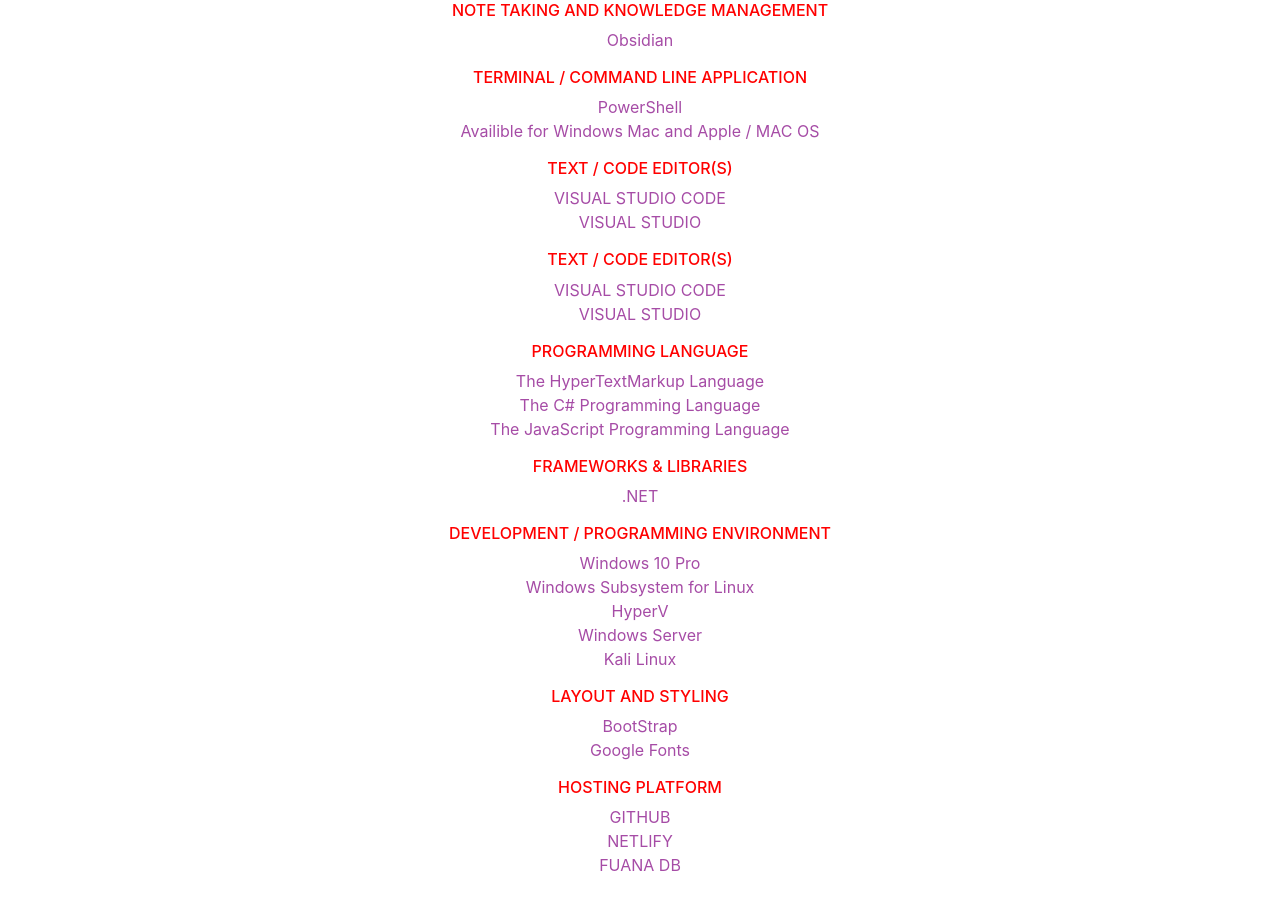
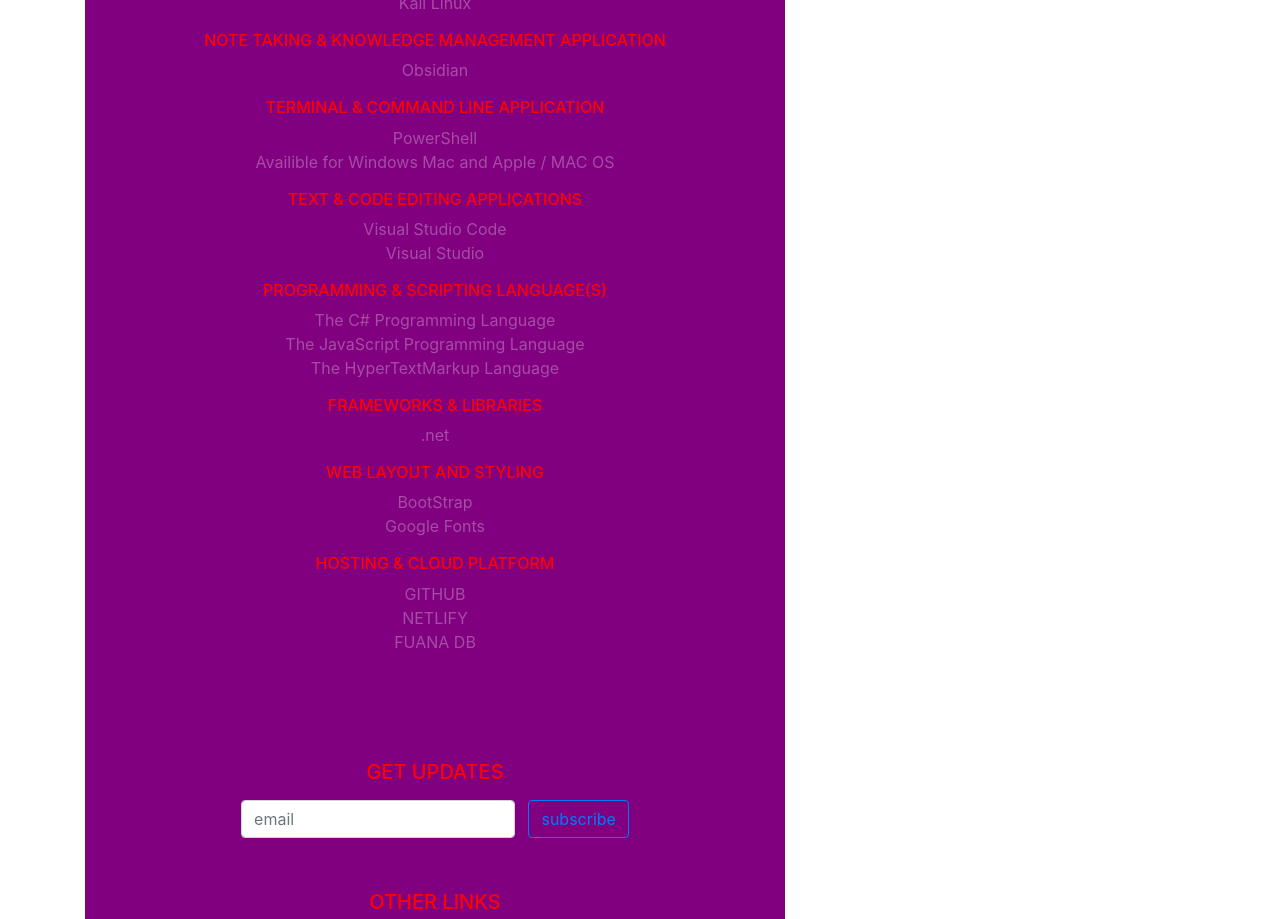
Before and after one commit to CASADARO-LABS/CASADARO-LABS, a plain HTML site: page index.html in a window 1280 px wide. Shown: the part 420-1339 px from the top of the page. Drawn offline with nearby package versions, Linux system fonts and the light colour scheme; a web font is replaced by a local one.

Commit message:
updated links and styling on main page

```diff
--- a/css/main.css
+++ b/css/main.css
@@ -31,7 +31,7 @@
 
 header {
     margin-top: 20px;
-    margin-bottom: 140px;
+    margin-bottom: 20px;
 }
 
 .Content-Wrapper{
--- a/index.html
+++ b/index.html
@@ -80,8 +80,8 @@
 
         <div class="text-center mb-2">
         </div>
-        <div class="container-sm" id="Content-Wrapper">
-            <section class="text-center text-uppercase">
+        <div class="container-sm" id="Content-Wrapper" style="width: 700px; background-color: purple; color: white;">
+            <div class="container-sm text-center">
                 <p>
                     "Life is short, [the] craft long, opportunity fleeting, experiment
                     treacherous, judgment difficult." Hippocrates (c. 400BC)
@@ -93,7 +93,7 @@
                     <span><a href="/about.html">Learn More...</a></span>
                 </p>
 
-            </section>
+            </div>
 
             <div class="row mt-5">
                 <div class="col text-center">
@@ -107,51 +107,9 @@
                     <footer class="mx-auto text-center">
 
                         <ul class="px-0">
-                            <p class="h4 text-uppercase">Tools Of The Trade</p>
-                            <li class="nav-link">
-                                <p class="h6 text-uppercase">Note Taking and Knowledge Management</p>
-                                <a href="https://www.obsidian.md" target="_blank">Obsidian</a>
-                            </li>
 
                             <li class="nav-link">
-                                <p class="h6 text-uppercase">terminal / command line application</p>
-                                <a href="https://docs.microsoft.com/en-us/powershell/scripting/overview?view=powershell-7.1" target="_blank">PowerShell <br>Availible for Windows Mac and Apple / MAC OS </a>
-                            </li>
-
-                            <li class="nav-link">
-                                <p class="h6 text-uppercase">text / code editor(S)</p>
-                                <a href="https://code.visualstudio.com/" target="_blank">VISUAL STUDIO CODE</a>
-                                <br>
-                                <a href="https://visualstudio.microsoft.com/" target="_blank">VISUAL STUDIO</a>
-                            </li>
-
-                            <li class="nav-link">
-                                <p class="h6 text-uppercase">text / code editor(S)</p>
-                                <a href="https://code.visualstudio.com/" target="_blank">VISUAL STUDIO CODE</a>
-                                <br>
-                                <a href="https://visualstudio.microsoft.com/" target="_blank">VISUAL STUDIO</a>
-                            </li>
-
-                            <li class="nav-link">
-                                <p class="h6 text-uppercase">Programming Language</p>
-                                <a href="https://developer.mozilla.org/en-US/docs/Web/HTML" target="_blank">The
-                                    HyperTextMarkup Language</a>
-                                <br>
-                                <a href="https://docs.microsoft.com/en-us/dotnet/csharp/" target="_blank">The C#
-                                    Programming Language</a>
-                                <br>
-                                <a href="https://developer.mozilla.org/en-US/docs/Web/javascript" target="_blank">The
-                                    JavaScript Programming Language</a>
-                            </li>
-
-                            <li class="nav-link">
-                                <p class="h6 text-uppercase">Frameworks & Libraries</p>
-                                <a href="https://docs.microsoft.com/en-us/dotnet/?WT.mc_id=dotnet-35129-website"
-                                    target="_blank">.NET</a>
-                            </li>
-
-                            <li class="nav-link">
-                                <p class="h6 text-uppercase">development / programming environment </p>
+                                <p class="h6 text-uppercase">development & programming environment(s) </p>
                                 <a href="https://www.microsoft.com/en-us/windowsforbusiness/windows-10-pro" target="_blank">Windows 10 Pro</a>
                                 <br>
                                 <a href="https://docs.microsoft.com/en-us/windows/wsl/install-win10" target="_blank">Windows Subsystem for Linux</a>
@@ -164,14 +122,46 @@
                             </li>
 
                             <li class="nav-link">
-                                <p class="h6 text-uppercase">layout and styling</p>
+                                <p class="h6 text-uppercase">note taking & knowledge management application</p>
+                                <a href="https://www.obsidian.md" target="_blank">Obsidian</a>
+                            </li>
+
+                            <li class="nav-link">
+                                <p class="h6 text-uppercase">terminal & command line application</p>
+                                <a href="https://docs.microsoft.com/en-us/powershell/scripting/overview?view=powershell-7.1" target="_blank">PowerShell <br>Availible for Windows Mac and Apple / MAC OS </a>
+                            </li>
+
+                            <li class="nav-link">
+                                <p class="h6 text-uppercase">text & code editing applications</p>
+                                <a href="https://code.visualstudio.com/" target="_blank">Visual Studio Code</a>
+                                <br>
+                                <a href="https://visualstudio.microsoft.com/" target="_blank">Visual Studio</a>
+                            </li>
+
+                            <li class="nav-link">
+                                <p class="h6 text-uppercase">Programming & Scripting Language(s)</p>
+                                <a href="https://docs.microsoft.com/en-us/dotnet/csharp/" target="_blank">The C# Programming Language</a>
+                                <br>
+                                <a href="https://developer.mozilla.org/en-US/docs/Web/javascript" target="_blank">The JavaScript Programming Language</a>
+                                <br>
+                                <a href="https://developer.mozilla.org/en-US/docs/Web/HTML" target="_blank">The HyperTextMarkup Language</a>
+                            </li>
+
+                            <li class="nav-link">
+                                <p class="h6 text-uppercase">Frameworks & Libraries</p>
+                                <a href="https://docs.microsoft.com/en-us/dotnet/?WT.mc_id=dotnet-35129-website"
+                                    target="_blank">.net</a>
+                            </li>
+
+                            <li class="nav-link">
+                                <p class="h6 text-uppercase">Web layout and styling</p>
                                 <a href="https://getbootstrap.com/" target="_blank">BootStrap</a>
                                 <br>
                                 <a href="https://fonts.google.com/" target="_blank">Google Fonts</a>
                             </li>
 
                             <li class="nav-link">
-                                <p class="h6 text-uppercase">hosting platform</p>
+                                <p class="h6 text-uppercase">hosting & cloud platform</p>
                                 <a href="https://www.github.com/" target="_blank">GITHUB</a> <br>
                                 <a href="https://docs.netlify.com/" target="_blank">NETLIFY</a> <br>
                                 <a href="https://fauna.com/" target="_blank">FUANA DB</a>
```
